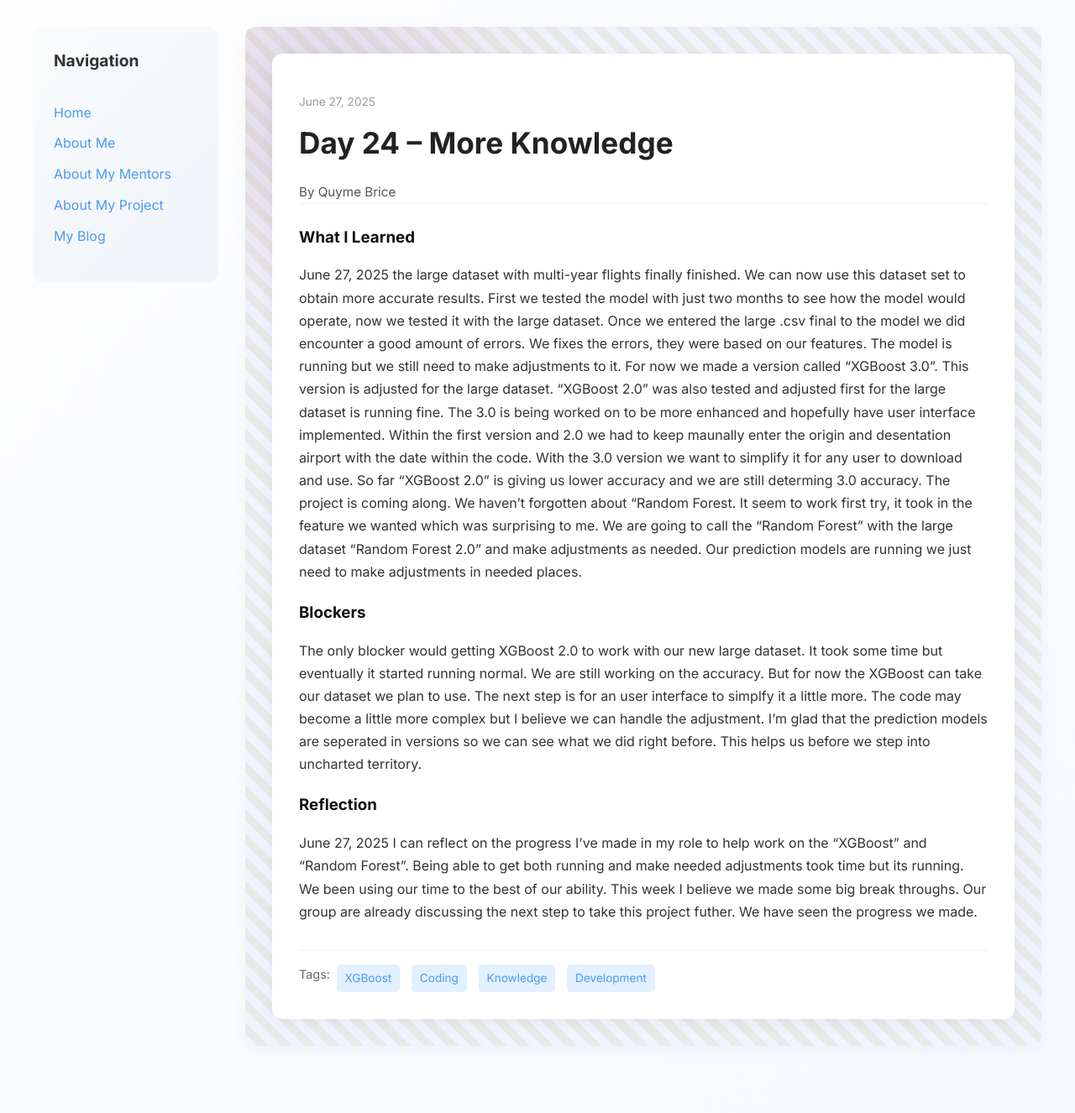
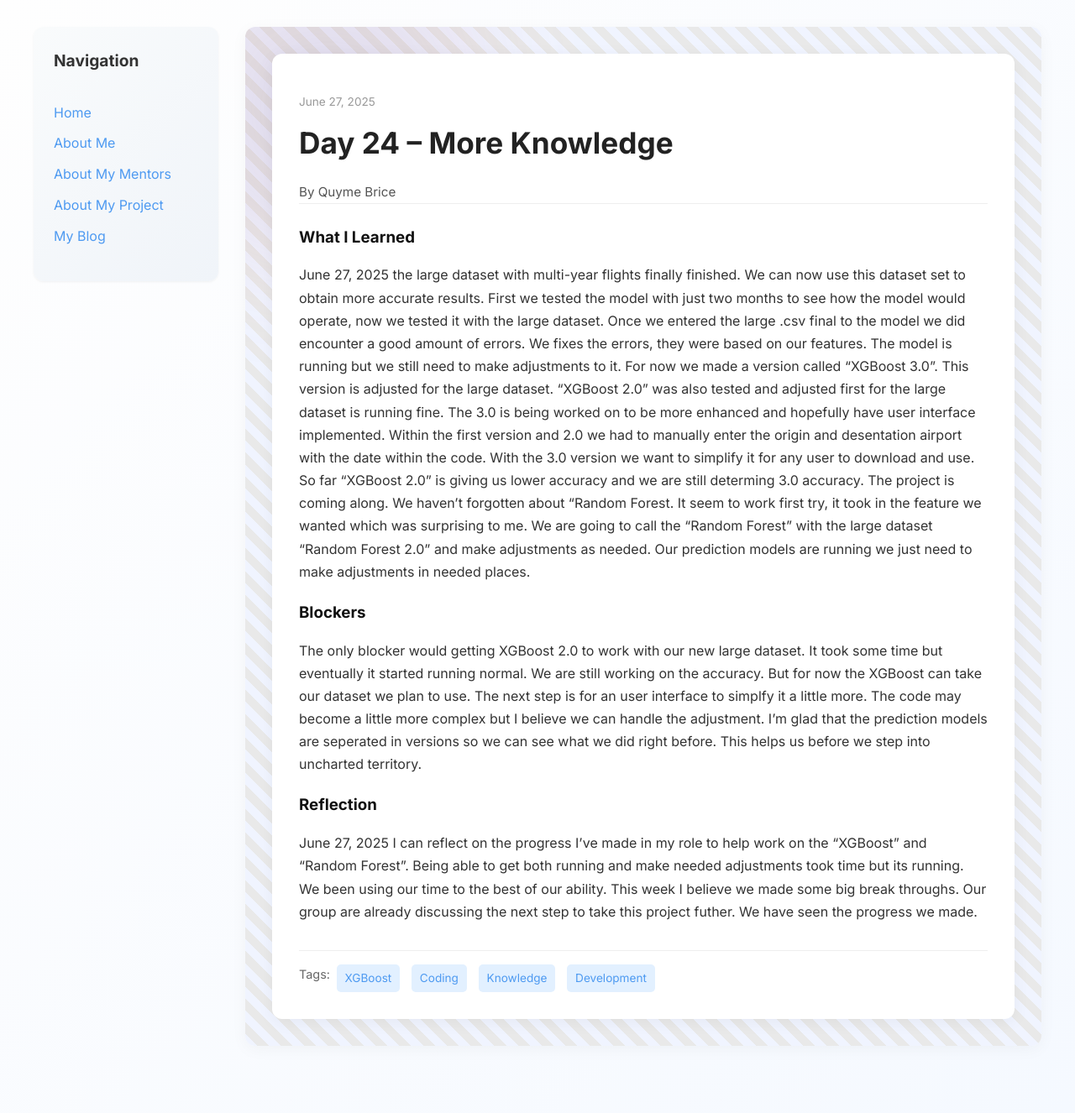
Before and after one commit to Qubri2/Qubri2.github.io, a Jekyll site: the page built from _posts/2025-06-27-day-24.md, in a window 1280 px wide. Shown: the whole page at 84% size. Built offline with Jekyll 4.4.1, drawn with Linux system fonts in a browser that asks for light colours.

Commit message:
Update 2025-06-27-day-24.md

```diff
--- a/_posts/2025-06-27-day-24.md
+++ b/_posts/2025-06-27-day-24.md
@@ -7,7 +7,7 @@ permalink: /day24.html
 tags: ["XGBoost", "Coding", "Knowledge", "Development"]
 
 what_i_learned: |
-  June 27, 2025 the large dataset with multi-year flights finally finished. We can now use this dataset set to obtain more accurate results. First we tested the model with just two months to see how the model would operate, now we tested it with the large dataset. Once we entered the large .csv final to the model we did encounter a good amount of errors. We fixes the errors, they were based on our features. The model is running but we still need to make adjustments to it. For now we made a version called "XGBoost 3.0". This version is adjusted for the large dataset. "XGBoost 2.0" was also tested and adjusted first for the large dataset is running fine. The 3.0 is being worked on to be more enhanced and hopefully have user interface implemented. Within the first version and 2.0 we had to keep maunally enter the origin and desentation airport with the date within the code. With the 3.0 version we want to simplify it for any user to download and use. So far "XGBoost 2.0" is giving us lower accuracy and we are still determing 3.0 accuracy. The project is coming along. We haven't forgotten about "Random Forest. It seem to work first try, it took in the feature we wanted which was surprising to me. We are going to call the "Random Forest" with the large dataset "Random Forest 2.0" and make adjustments as needed. Our prediction models are running we just need to make adjustments in needed places.
+  June 27, 2025 the large dataset with multi-year flights finally finished. We can now use this dataset set to obtain more accurate results. First we tested the model with just two months to see how the model would operate, now we tested it with the large dataset. Once we entered the large .csv final to the model we did encounter a good amount of errors. We fixes the errors, they were based on our features. The model is running but we still need to make adjustments to it. For now we made a version called "XGBoost 3.0". This version is adjusted for the large dataset. "XGBoost 2.0" was also tested and adjusted first for the large dataset is running fine. The 3.0 is being worked on to be more enhanced and hopefully have user interface implemented. Within the first version and 2.0 we had to manually enter the origin and desentation airport with the date within the code. With the 3.0 version we want to simplify it for any user to download and use. So far "XGBoost 2.0" is giving us lower accuracy and we are still determing 3.0 accuracy. The project is coming along. We haven't forgotten about "Random Forest. It seem to work first try, it took in the feature we wanted which was surprising to me. We are going to call the "Random Forest" with the large dataset "Random Forest 2.0" and make adjustments as needed. Our prediction models are running we just need to make adjustments in needed places.
 
 
 
```
